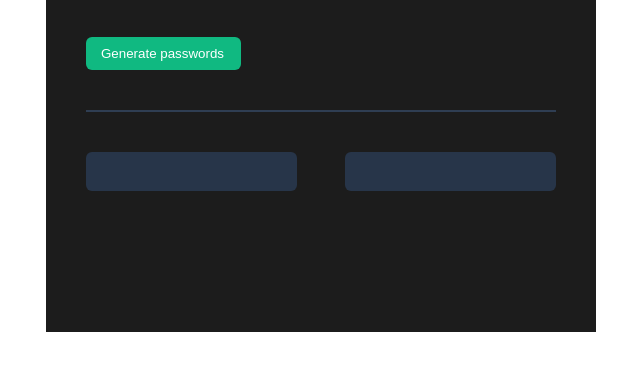
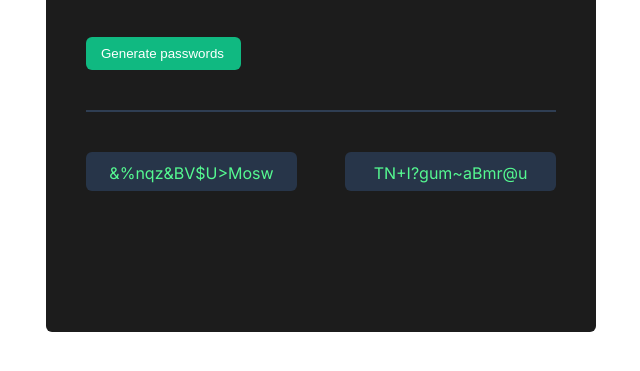
Before and after one commit to Southboy12/Password-Generator, a website built with Vite: page index.html in a window 1280 px wide. Both pictures are taken after a click on the button "Generate passwords". Shown: the part 221-592 px from the top of the page, without its empty margins (319-959 px from the left). Built offline with nearby package versions, Linux system fonts and the light colour scheme.

Commit message:
Added functionality to generate password

```diff
--- a/index.css
+++ b/index.css
@@ -7,10 +7,10 @@ body {
 
 main{
     width: 550px;
-    /* height: 550px; */
     margin: auto;
     background: #1c1c1c;
     padding: 100px 0;
+    border-radius: 6px;
 }
 
 .container {
@@ -22,10 +22,8 @@ h1 {
     font-family: "Karla";
     font-size: 40px;
     line-height: 40px;
-    letter-spacing: -2.5%;
     font-weight: 900;
     margin: 0 0 10px 0;
-    /* border: 1px solid red; */
 }
 
 span {
@@ -37,12 +35,9 @@ p {
     margin: 0 0 40px 0;
     width: 372px;
     height: 28px;
-    /* border: 1px solid red; */
 }
 
 button {
-    /* width: 191px;
-    height: 42px; */
     background: #10B981;
     border-style: none;
     color: white;
@@ -70,6 +65,7 @@ button {
     background: #273549;
     border-radius: 6px;
     color: #55f991;
-    line-height: 32px;
+    line-height: 42px;
     font-family: "Inter", sans-serif;
+    text-align: center;
 }
--- a/index.html
+++ b/index.html
@@ -8,13 +8,12 @@
     </head>
     <body>
         <main>
-
             <header class="container">
                 <h1>Generate a <br><span>random password</span></h1>
                 <p>Never use an insecure password again</p>
             </header>
 
-            <button class="container">Generate passwords</button>
+            <button class="container" id="btn">Generate passwords</button>
 
             <div class="container line"></div>
 
--- a/index.js
+++ b/index.js
@@ -1,2 +1,22 @@
-const characters = ["A","B","C","D","E","F","G","H","I","J","K","L","M","N","O","P","Q","R","S","T","U","V","W","X","Y","Z","a","b","c","d","e","f","g","h","i","j","k","l","m","n","o","p","q","r","s","t","u","v","w","x","y","z", "0", "1", "2", "3", "4", "5", "6", "7", "8", "9","~","`","!","@","#","$","%","^","&","*","(",")","_","-","+","=","{","[","}","]",",","|",":",";","<",">",".","?",
+const characters = ["A","B","C","D","E","F","G","H","I","J","K","L","M","N","O","P","Q","R","S","T","U","V","W","X","Y","Z","a","b","c","d","e","f","g","h","i","j","k","l","m","n","o","p","q","r","s","t","u","v","w","x","y","z", "0", "1", "2", "3", "4", "5", "6", "7", "8", "9","~","`","!","@","#","$","%","^","&","*","(",")","_","-","+","=","{","[","}","]",",","|",":",";","<",">",".","?",
 "/"];
+
+const btnEl = document.querySelector("#btn")
+const firstPassword = document.querySelector("#password1")
+const secondPassword = document.querySelector("#password2")
+
+function generatePassword() {
+    firstPassword.textContent = ""
+    secondPassword.textContent = ""
+    randomOne = Math.floor(Math.random() * characters.length)
+    randomTwo = Math.floor(Math.random() * characters.length)
+
+    for (let i = 0; i < 15; i++) {
+        randomOne = Math.floor(Math.random() * characters.length)
+        randomTwo = Math.floor(Math.random() * characters.length)
+        firstPassword.textContent += characters[randomOne];
+        secondPassword.textContent += characters[randomTwo]
+    }
+}
+
+btnEl.addEventListener("click", generatePassword)
```
